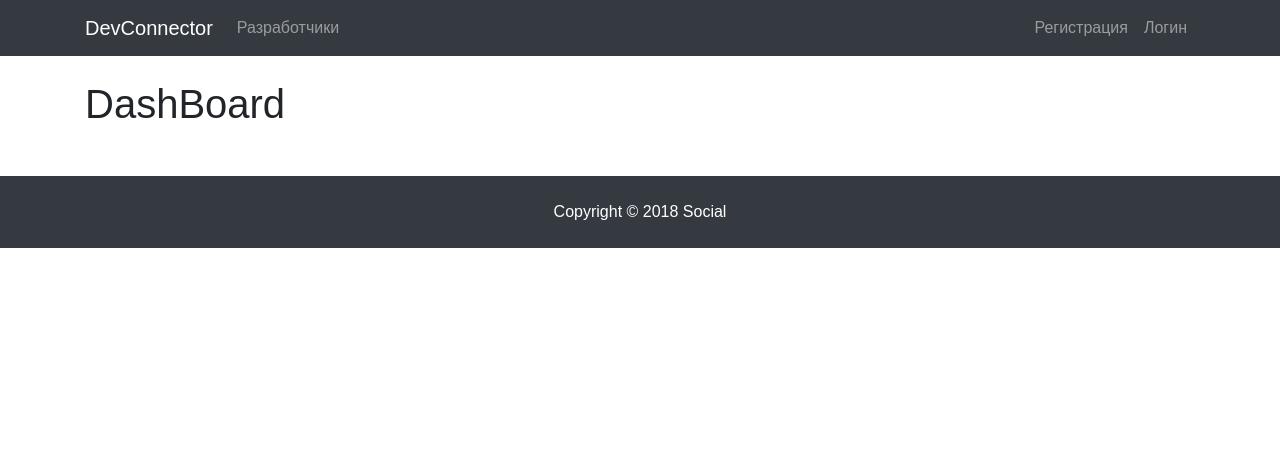
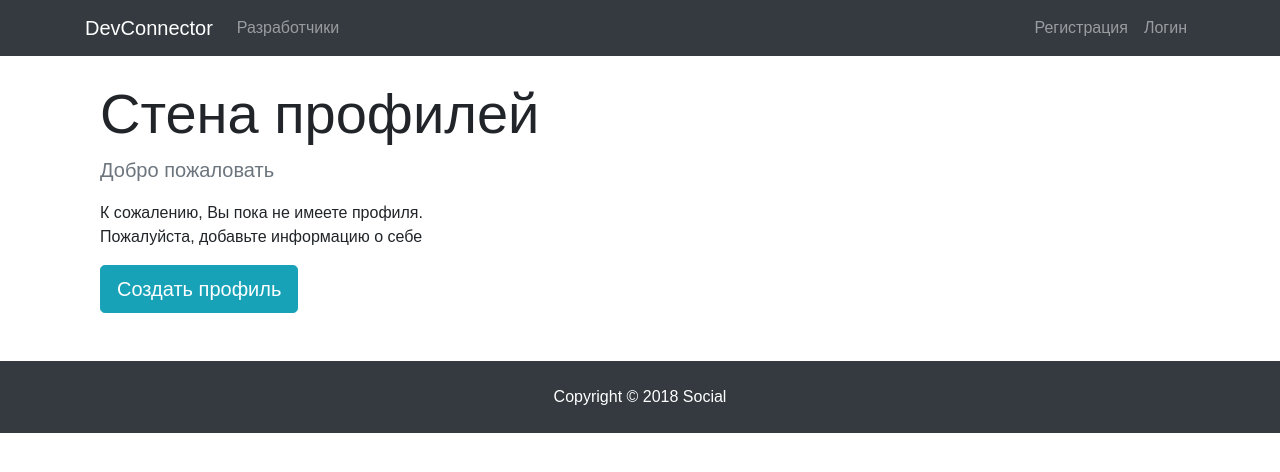
Before and after one commit to SergeyWebDeveloper/fullStackReact, a React (Create React App) app in the folder client/: page /dashboard in a window 1280 px wide. Shown: the top 472 px of the page. Built offline with nearby package versions, Linux system fonts and the light colour scheme; no server answers.

Commit message:
add dashbord page

```diff
--- a/client/src/actions/profileAction.js
+++ b/client/src/actions/profileAction.js
@@ -3,8 +3,7 @@ import axios from 'axios';
 import {
 	GET_PROFILE,
 	PROFILE_LOADING,
-	CLEAR_CURRENT_PROFILE,
-	GET_ERRORS
+	CLEAR_CURRENT_PROFILE
 } from './types';
 
 export const getCurrentProfile = () => dispatch => {
--- /dev/null
+++ b/client/src/components/common/Spinner.js
@@ -0,0 +1,14 @@
+import React from 'react';
+import spinner from '../../img/spinner.gif';
+
+const Spinner = () => {
+	return (
+		<img
+			src={spinner}
+			alt='Loading...'
+			style={{width: '80px', display: 'block', margin: 'auto'}}
+		/>
+	)
+};
+
+export default Spinner;
--- a/client/src/components/dashboard/Dashboard.js
+++ b/client/src/components/dashboard/Dashboard.js
@@ -1,19 +1,63 @@
 import React, {Component} from 'react';
 import PropTypes from 'prop-types';
 import {connect} from 'react-redux';
+import {Link} from 'react-router-dom';
 import {getCurrentProfile} from '../../actions/profileAction';
 
+import Spinner from '../common/Spinner';
+
 class Dashboard extends Component {
-	componentDidMount(){
+	componentDidMount() {
 		this.props.getCurrentProfile();
 	}
-	render(){
-		return(
-			<div>
-				<h1>DashBoard</h1>
+
+	render() {
+		const {user} = this.props.auth;
+		const {profile, loading} = this.props.profile;
+		let dashboardConent;
+		if (profile === null || loading) {
+			dashboardConent = <Spinner/>
+		} else {
+			//check have user profile
+			if (Object.keys(profile).length > 0) {
+				dashboardConent = <h4>Список профилей.</h4>
+			} else {
+				dashboardConent = (
+					<div>
+						<p className="lead text-muted">Добро пожаловать {user.name}</p>
+						<p>К сожалению, Вы пока не имеете профиля. <br/>
+							Пожалуйста, добавьте информацию о себе</p>
+						<Link
+							to='/create-profile'
+							className='btn btn-lg btn-info'>Создать профиль</Link>
+					</div>
+				)
+			}
+		}
+		return (
+			<div className='dashboard'>
+				<div className="container">
+					<div className="row">
+						<div className="col-md-12">
+							<h1 className="display-4">Стена профилей</h1>
+							{dashboardConent}
+						</div>
+					</div>
+				</div>
 			</div>
 		)
 	}
 }
 
-export default connect(null,{getCurrentProfile})(Dashboard);
+Dashboard.propTypes = {
+	auth: PropTypes.object.isRequired,
+	profile: PropTypes.object.isRequired,
+	getCurrentProfile: PropTypes.func.isRequired
+};
+
+const mapStateToProps = state => ({
+	auth: state.auth,
+	profile: state.profile
+});
+
+export default connect(mapStateToProps, {getCurrentProfile})(Dashboard);
```
Also changed, not shown: client/src/img/spinner.gif (added).
